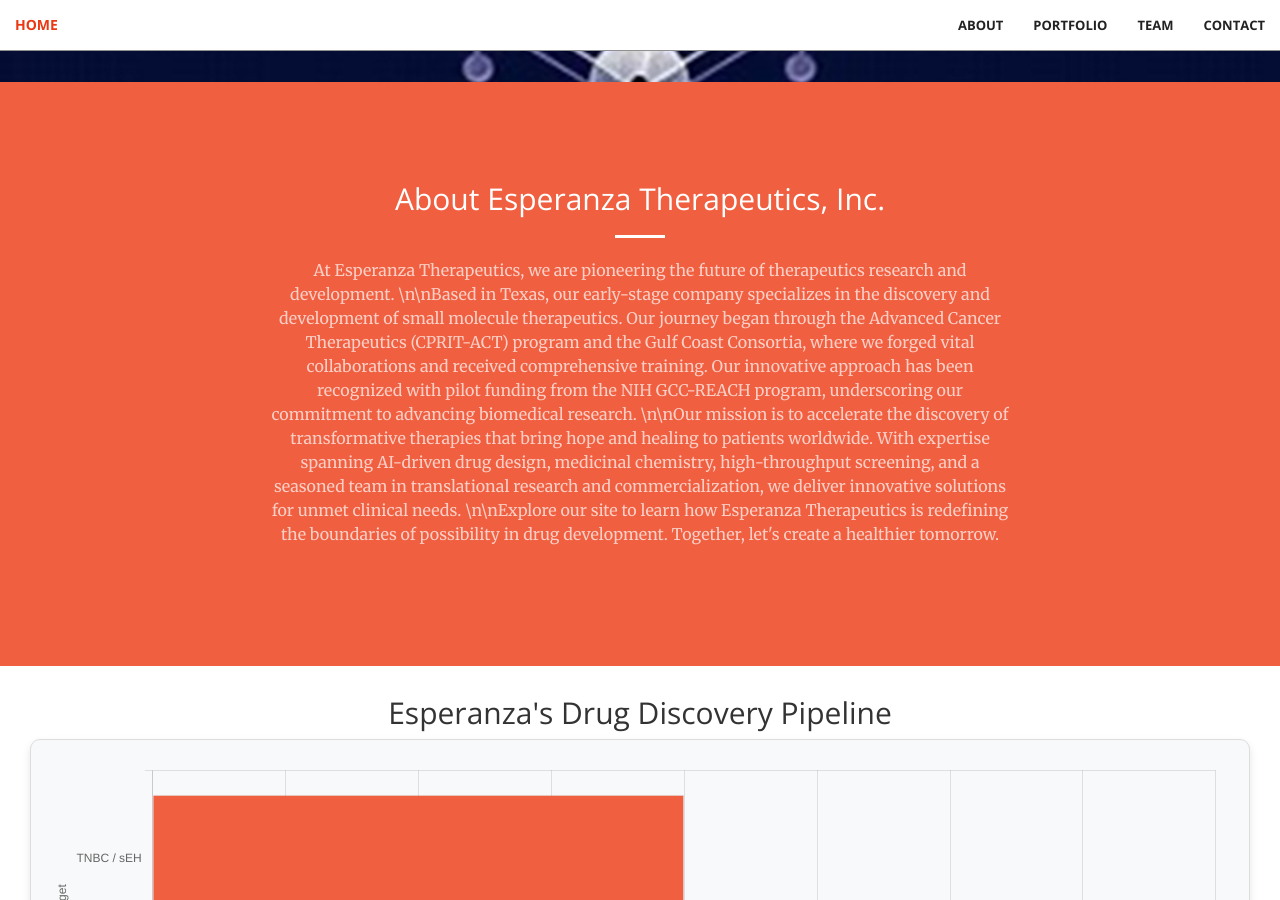
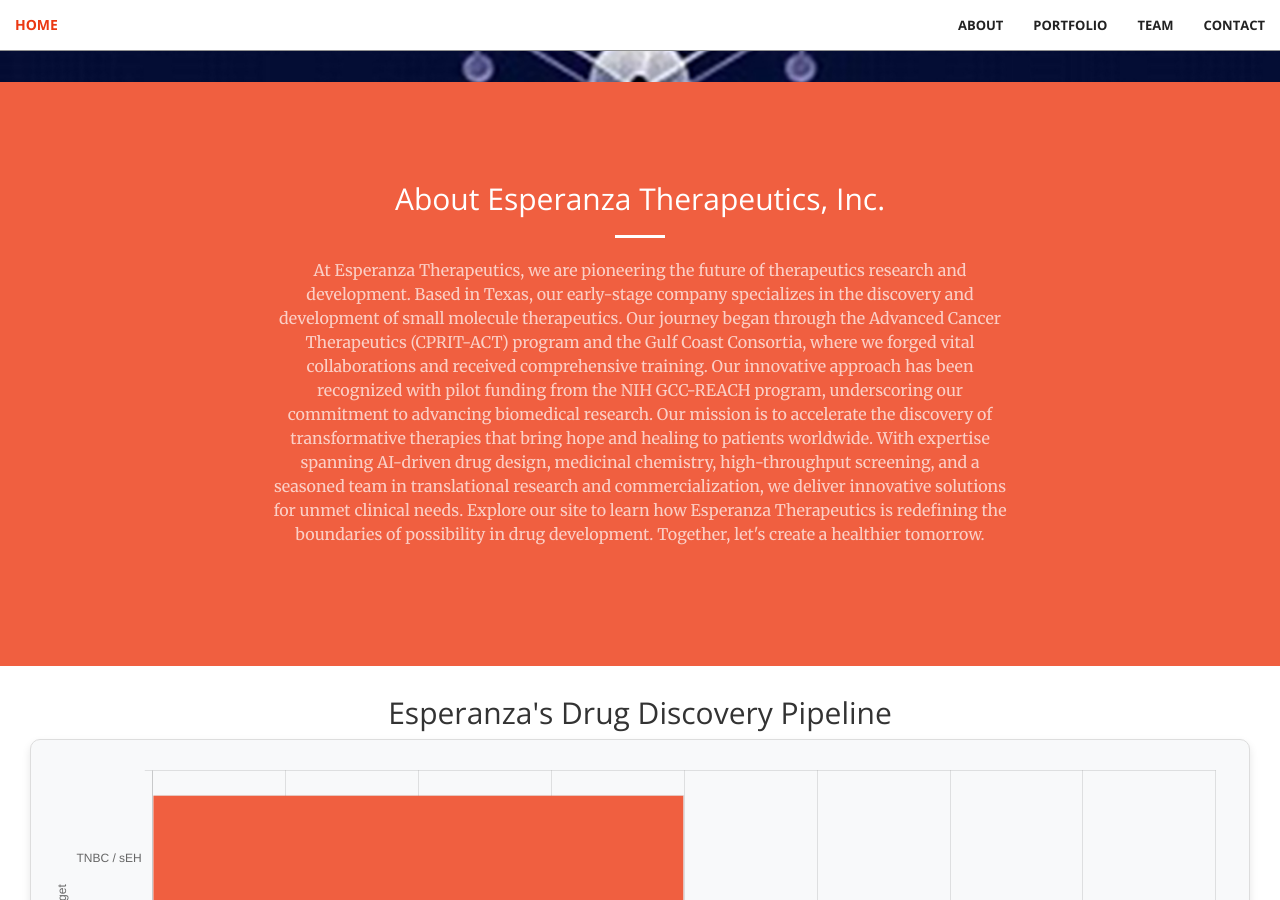
Before and after one commit to Esperanza-Therapeutics/Esperanza-therapeutics.github.io, a Jekyll site: the page built from index.html, in a window 1280 px wide and 900 px high, scrolled down 818 px. Built offline with Jekyll 4.4.1, drawn with Linux system fonts in a browser that asks for light colours; nearby versions of some CDN libraries.

Commit message:
Update call-to-action.html

```diff
--- a/_includes/call-to-action.html
+++ b/_includes/call-to-action.html
@@ -4,7 +4,13 @@
             <div class="col-lg-8 col-lg-offset-2 text-center">
                 <h2 class="section-heading">About Esperanza Therapeutics, Inc.</h2>
                 <hr class="light">
-                <p class="text-faded">At Esperanza Therapeutics, we are pioneering the future of therapeutics research and development. \n\nBased in Texas, our early-stage company specializes in the discovery and development of small molecule therapeutics. Our journey began through the Advanced Cancer Therapeutics (CPRIT-ACT) program and the Gulf Coast Consortia, where we forged vital collaborations and received comprehensive training. Our innovative approach has been recognized with pilot funding from the NIH GCC-REACH program, underscoring our commitment to advancing biomedical research. \n\nOur mission is to accelerate the discovery of transformative therapies that bring hope and healing to patients worldwide. With expertise spanning AI-driven drug design, medicinal chemistry, high-throughput screening, and a seasoned team in translational research and commercialization, we deliver innovative solutions for unmet clinical needs. \n\nExplore our site to learn how Esperanza Therapeutics is redefining the boundaries of possibility in drug development. Together, let's create a healthier tomorrow.</p>
+                <p class="text-faded">At Esperanza Therapeutics, we are pioneering the future of therapeutics research and development.
+
+                    Based in Texas, our early-stage company specializes in the discovery and development of small molecule therapeutics. Our journey began through the Advanced Cancer Therapeutics (CPRIT-ACT) program and the Gulf Coast Consortia, where we forged vital collaborations and received comprehensive training. Our innovative approach has been recognized with pilot funding from the NIH GCC-REACH program, underscoring our commitment to advancing biomedical research.
+
+                    Our mission is to accelerate the discovery of transformative therapies that bring hope and healing to patients worldwide. With expertise spanning AI-driven drug design, medicinal chemistry, high-throughput screening, and a seasoned team in translational research and commercialization, we deliver innovative solutions for unmet clinical needs.
+
+                    Explore our site to learn how Esperanza Therapeutics is redefining the boundaries of possibility in drug development. Together, let's create a healthier tomorrow.</p>
             </div>
         </div>
     </div>
```
